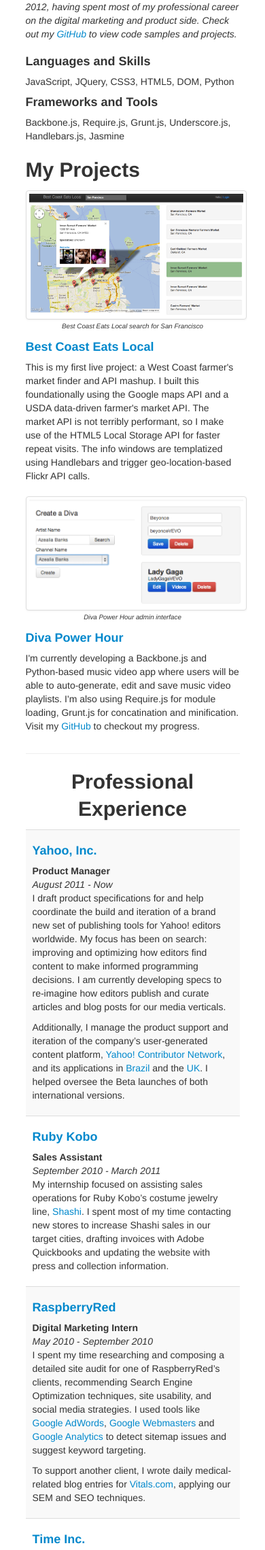
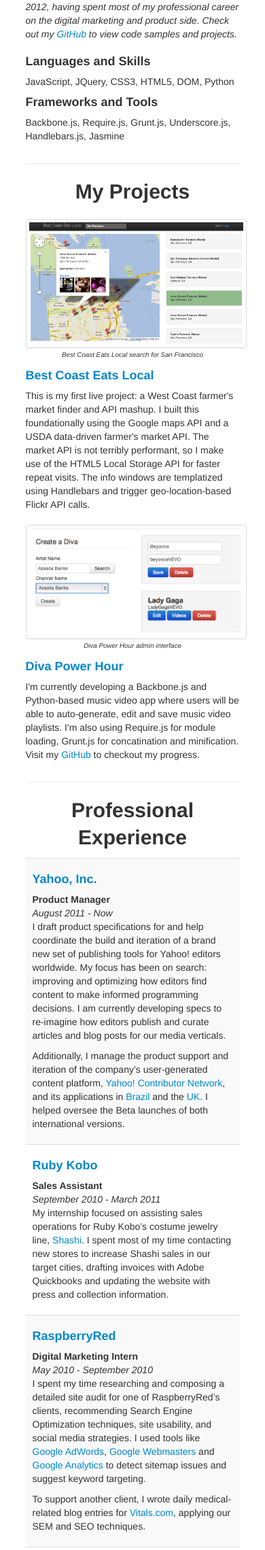
Before and after one commit to lkvsky/resume, a Python web app: template templates/index.html in a window 390 px wide. Shown: the part 470-2750 px from the top of the page at 68% size. Run offline with Jinja, Linux system fonts and the light colour scheme; the template is opened without the code that fills it, so the values that code supplies are empty.

Commit message:
Layout changes for more graceful responsiveness

```diff
--- a/static/css/main.css
+++ b/static/css/main.css
@@ -5,7 +5,7 @@
 	text-align: center;
 	padding-bottom: 20px;
 }
-h2:nth-child(6) {
+h2:nth-child(4), h2:nth-child(8) {
 	text-align: center;
 }
 div img {
--- a/templates/index.html
+++ b/templates/index.html
@@ -45,25 +45,24 @@
 						</div>
 					</div>
 				</div>
+				<hr>
+				<h2>My Projects</h2>
 				<div class="row">
-					<div class="span3">
-						<h2>My Projects</h2>
-					</div>
 					<div class="span3 project-thumb">
 						<img src="static/img/best-coast.png" class="thumbnail img-polaroid">
 						<p>Best Coast Eats Local search for San Francisco</p>
 					</div>
-					<div class="span6">
+					<div class="span9">
 						<h4><a href="http://bestcoasteats.appspot.com" target="_blank">Best Coast Eats Local</a></h4>
 						<p>This is my first live project: a West Coast farmer's market finder and API mashup. I built this foundationally using the Google maps API and a USDA data-driven farmer's market API. The market API is not terribly performant, so I make use of the HTML5 Local Storage API for faster repeat visits. The info windows are templatized using Handlebars and trigger geo-location-based Flickr API calls.</p>
 					</div>
 				</div>
 				<div class="row">
-					<div class="span3 offset3 project-thumb">
+					<div class="span3 project-thumb">
 						<img src="static/img/diva-hour.png" class="thumbnail img-polaroid">
 						<p>Diva Power Hour admin interface</p>
 					</div>
-					<div class="span6">
+					<div class="span9">
 						<h4><a href="http://www.github.com/lkvsky/music-video-app" target="_blank">Diva Power Hour</a></h4>
 						<p>I'm currently developing a Backbone.js and Python-based music video app where users will be able to auto-generate, edit and save music video playlists. I'm also using Require.js for module loading, Grunt.js for concatination and minification. Visit my <a href="http://www.github.com/lkvsky/music-video-app" target="_blank">GitHub</a> to checkout my progress.</p>
 					</div>
```
